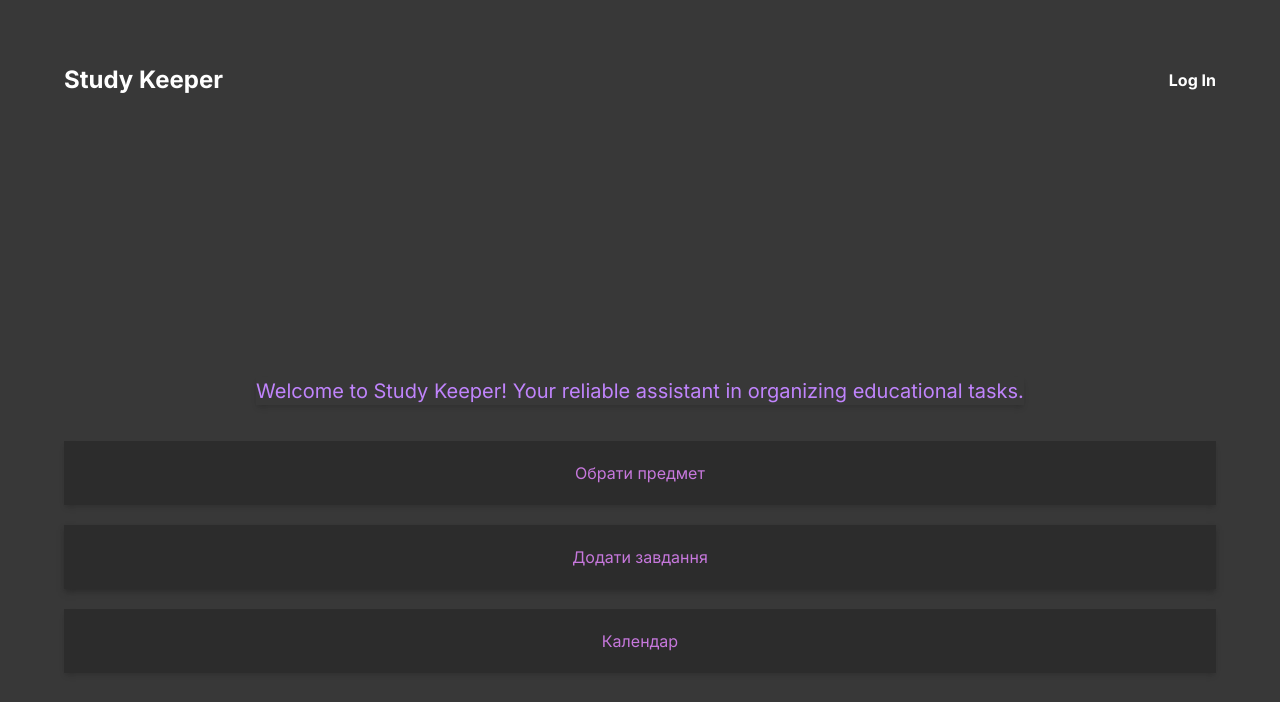
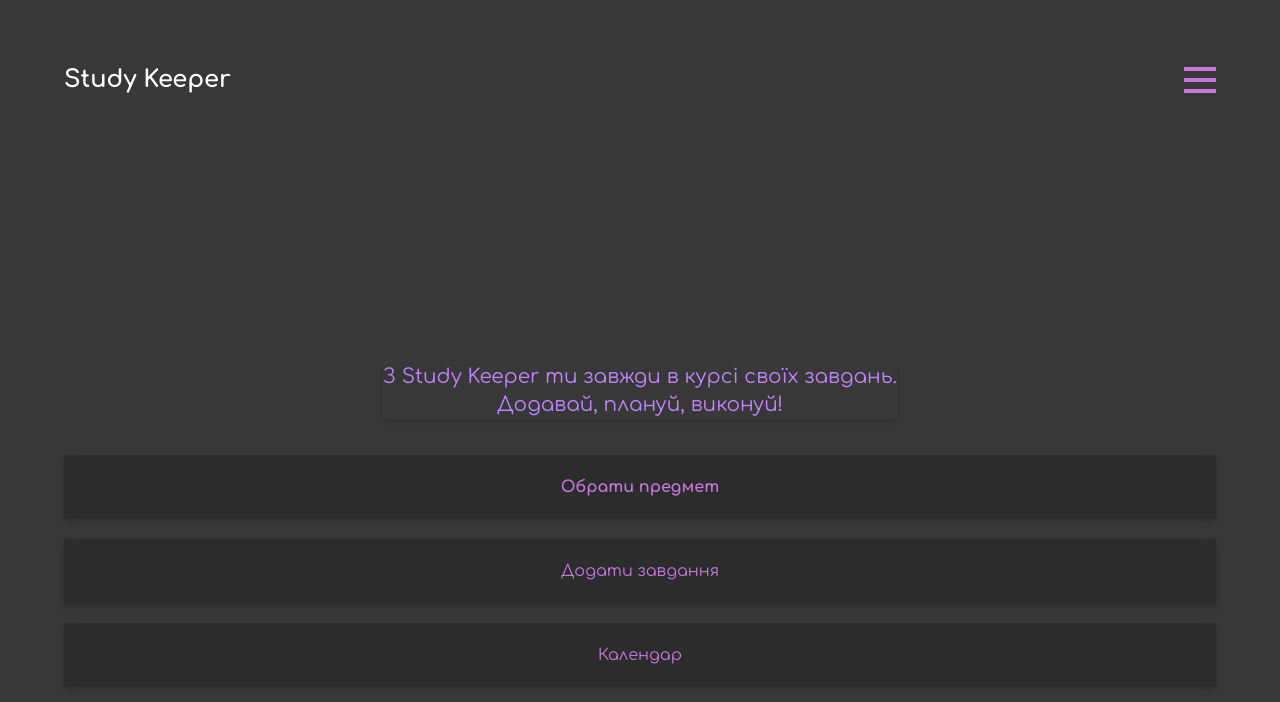
Before and after one commit to kenn2k/studykeeper_bot, a Next.js app in the folder frontend/: page / in a window 1280 px wide. Shown: the top 702 px of the page. Built offline with nearby package versions, Linux system fonts and the light colour scheme; no server answers.

Commit message:
upd: improve user feedback during registration and login

```diff
--- a/frontend/app/globals.css
+++ b/frontend/app/globals.css
@@ -1,9 +1,19 @@
+@import url("https://fonts.googleapis.com/css2?family=Nunito:ital,wght@0,200..1000;1,200..1000&display=swap");
+@import url("https://fonts.googleapis.com/css2?family=Nanum+Gothic:wght@400;700;800&family=Nunito:ital,wght@0,200..1000;1,200..1000&display=swap");
+@import url("https://fonts.googleapis.com/css2?family=Comfortaa:wght@300..700&display=swap");
+
 @tailwind base;
 @tailwind components;
 @tailwind utilities;
 
+@layer base {
+	body {
+		font-family: "Comfortaa", sans-serif;
+	}
+}
 body {
 	background-color: #383838;
+	font-family: "Comfortaa", sans-serif;
 }
 
 .fc {
--- a/frontend/app/layout.tsx
+++ b/frontend/app/layout.tsx
@@ -1,9 +1,9 @@
 import type { Metadata } from "next";
-import { Inter } from "next/font/google";
+// import { Inter } from "next/font/google";
 import { ReactQueryClientProvider } from "@/components/hooks/QueryClientProvider";
 import "./globals.css";
 
-const inter = Inter({ subsets: ["latin"] });
+// const inter = Inter({ subsets: ["latin"] });
 
 export const metadata: Metadata = {
 	title: "Create Next App",
@@ -18,7 +18,7 @@ export default function RootLayout({
 	return (
 		<html lang="en">
 			<ReactQueryClientProvider>
-				<body className={inter.className}>
+				<body>
 					<main>{children}</main>
 				</body>
 			</ReactQueryClientProvider>
--- a/frontend/components/login/Login.tsx
+++ b/frontend/components/login/Login.tsx
@@ -9,9 +9,11 @@ import { authService } from "@/services/auth";
 
 const Login = () => {
 	const router = useRouter();
+
 	const {
 		register,
 		handleSubmit,
+		setError,
 		formState: { errors },
 	} = useForm<IAuthForm>();
 
@@ -19,9 +21,13 @@ const Login = () => {
 		try {
 			const response = await authService.main("login", data);
 			console.log("User logged in:", response.data);
-			router.push("/tasks");
+			router.push("/");
 		} catch (error) {
 			console.error("Log in error:", error);
+			setError("email", {
+				type: "manual",
+				message: "Incorrect login data. Please try again.",
+			});
 		}
 	};
 	return (
@@ -46,10 +52,14 @@ const Login = () => {
 						type="email"
 						id="email"
 						placeholder="Email"
-						{...register("email", { required: "Email is required" })}
+						{...register("email", {
+							required: "Електронна пошта обов'язкова!",
+						})}
 					/>
 					{errors.email && (
-						<span className=" text-red-600 mt-3">{errors.email.message}</span>
+						<span className="px-1 text-red-600 text-sm mt-3">
+							{errors.email.message}
+						</span>
 					)}
 				</div>
 				<div className="flex flex-col">
@@ -58,10 +68,10 @@ const Login = () => {
 						type="password"
 						id="password"
 						placeholder="Password"
-						{...register("password", { required: "Password is required" })}
+						{...register("password", { required: "Це поле обов'язкове!" })}
 					/>
 					{errors.password && (
-						<span className=" text-red-600 mt-3">
+						<span className=" px-1 text-red-600 text-sm mt-3">
 							{errors.password.message}
 						</span>
 					)}
--- a/frontend/components/main/Main.tsx
+++ b/frontend/components/main/Main.tsx
@@ -1,54 +1,29 @@
 "use client";
 
 import Link from "next/link";
-import { useAuth } from "@/components/hooks/useAuth";
 import { Navbar } from "@/components/navbar/Navbar";
 
 const Main = () => {
-	const isAuthenticated = useAuth();
-
 	return (
 		<div className="h-[calc(100vh-71px)]">
 			<header className="flex justify-between items-center p-[5%]">
 				<h1 className="text-2xl text-white font-bold">Study Keeper</h1>
-				<div>
-					{!isAuthenticated ? (
-						<Link
-							href="/auth/login"
-							className="text-white font-bold"
-						>
-							Log In
-						</Link>
-					) : (
-						<Navbar />
-					)}
-				</div>
+
+				<Navbar />
 			</header>
-			<main className="p-[5%] flex-col flex h-full gap-5 justify-center items-center">
-				<p className="text-center text-xl mb-4 shadow-md text-purple-400">
-					Welcome to Study Keeper! Your reliable assistant in organizing
-					educational tasks.
+			<main className="p-[5%] flex-col flex h-full gap-5 justify-center  items-center">
+				<p className="text-center  text-xl mb-4 shadow-md text-purple-400">
+					З Study Keeper ти завжди в курсі своїх завдань. <br />
+					Додавай, плануй, виконуй!
 				</p>
-				<div className="bg-[#2C2C2C] px-3 shadow-md  py-5 w-full text-center text-[#C778DD]">
-					{!isAuthenticated ? (
-						<Link href="/auth/login">Обрати предмет</Link>
-					) : (
-						<Link href="/tasks">Обрати предмет</Link>
-					)}
+				<div className="bg-[#2C2C2C]   font-bold px-3 shadow-md  py-5 w-full text-center text-[#C778DD]">
+					<Link href="/tasks">Обрати предмет</Link>
 				</div>
 				<div className="bg-[#2C2C2C] px-3 py-5 shadow-md shadow-[#2C2C2C]  w-full text-center text-[#C778DD]">
-					{!isAuthenticated ? (
-						<Link href="/auth/login">Додати завдання</Link>
-					) : (
-						<Link href="/tasks">Додати завдання</Link>
-					)}
+					<Link href="/tasks/add-task">Додати завдання</Link>
 				</div>
 				<div className="bg-[#2C2C2C] px-3 py-5 w-full shadow-md   text-center text-[#C778DD]">
-					{!isAuthenticated ? (
-						<Link href="/auth/login">Календар</Link>
-					) : (
-						<Link href="/tasks">Календар</Link>
-					)}
+					<Link href="/tasks/calendar">Календар</Link>
 				</div>
 			</main>
 		</div>
--- a/frontend/components/navbar/Navbar.tsx
+++ b/frontend/components/navbar/Navbar.tsx
@@ -1,13 +1,22 @@
 "use client";
 
 import Link from "next/link";
+import { useRouter } from "next/navigation";
 import { useState } from "react";
+import { useAuth } from "@/components/hooks/useAuth";
+import { authService } from "@/services/auth";
 
 export const Navbar = () => {
 	const [isOpen, setIsOpen] = useState(false);
-
+	const router = useRouter();
+	const isAuthenticated = useAuth();
 	const toggleMenu = () => {
 		setIsOpen(!isOpen);
+	};
+
+	const handleLogout = async () => {
+		await authService.logout();
+		router.push("/auth/login");
 	};
 	return (
 		<header className=" fixed top-0 right-0 p-[5%] z-50">
@@ -36,26 +45,36 @@ export const Navbar = () => {
 					isOpen ? "translate-x-0" : "translate-x-full"
 				}`}
 			>
-				<nav className=" flex justify-center flex-col gap-4 mt-20 items-center">
+				<nav className=" px-4 flex justify-center flex-col text-lg font-bold gap-4 mt-20  items-start">
 					<Link
 						href="/tasks"
-						className="block text-xl p-4 text-[#C778DD]"
+						className="block  p-4 text-[#C778DD]"
 					>
 						Обрати предмет
 					</Link>
 					<Link
 						href="/tasks/add-task"
-						className="block text-xl p-4 text-[#C778DD]"
+						className="block  p-4 text-[#C778DD]"
 					>
 						Додати завдання
 					</Link>
 
 					<Link
 						href="/tasks/calendar"
-						className="block text-xl p-4 text-[#C778DD]"
+						className="block  p-4 text-[#C778DD]"
 					>
 						Календар
 					</Link>
+					{isAuthenticated ? (
+						<button
+							onClick={handleLogout}
+							className=" p-4 text-[#C778DD]"
+						>
+							Вийти
+						</button>
+					) : (
+						<p>{""}</p>
+					)}
 				</nav>
 			</div>
 		</header>
--- a/frontend/components/register/Register.tsx
+++ b/frontend/components/register/Register.tsx
@@ -12,6 +12,7 @@ const Register = () => {
 	const {
 		register,
 		handleSubmit,
+		setError,
 		formState: { errors },
 	} = useForm<IAuthForm>();
 
@@ -21,7 +22,11 @@ const Register = () => {
 
 			router.push("/");
 		} catch (error) {
-			console.error("Registration error:", error);
+			console.error("Log in error:", error);
+			setError("email", {
+				type: "manual",
+				message: "Цей email вже зайнятий!",
+			});
 		}
 	};
 
@@ -47,10 +52,14 @@ const Register = () => {
 						type="email"
 						id="email"
 						placeholder="Email"
-						{...register("email", { required: "Email is required" })}
+						{...register("email", {
+							required: "Електронна пошта обов'язкова!",
+						})}
 					/>
 					{errors.email && (
-						<span className=" text-red-600 mt-3">{errors.email.message}</span>
+						<span className=" px-1 text-red-600 text-sm mt-3">
+							{errors.email.message}
+						</span>
 					)}
 				</div>
 				<div className="flex flex-col">
@@ -59,10 +68,10 @@ const Register = () => {
 						type="password"
 						id="password"
 						placeholder="Password"
-						{...register("password", { required: "Password is required" })}
+						{...register("password", { required: "Це поле обов'язкове!" })}
 					/>
 					{errors.password && (
-						<span className=" text-red-600 mt-3">
+						<span className=" px-1 text-red-600 text-sm mt-3">
 							{errors.password.message}
 						</span>
 					)}
--- a/frontend/components/tasks/Tasks.tsx
+++ b/frontend/components/tasks/Tasks.tsx
@@ -1,7 +1,5 @@
 "use client";
 
-import { useQuery } from "@tanstack/react-query";
-import React, { useEffect, useState } from "react";
 import { useGetTasks } from "@/components/hooks/useForm";
 import TaskItem from "@/components/tasks/TaskItem";
 import { ITaskForm } from "@/types/types";
@@ -12,10 +10,7 @@ interface ITaskItemProps extends ITaskForm {
 }
 
 const Tasks = () => {
-	const { data, isError, isPending } = useGetTasks();
-	if (isPending) {
-		return <span>Loading...</span>;
-	}
+	const { data, isError } = useGetTasks();
 
 	if (isError) {
 		return <span>Error: something happened</span>;
@@ -30,8 +25,9 @@ const Tasks = () => {
 		}
 	};
 	return (
-		<div>
-			{data.map((task: ITaskItemProps) => (
+		<div className=" ">
+			{data && data.length > 0 ? (
+				data.map((task: ITaskItemProps) => (
 					<TaskItem
 						key={task.id}
 						note={task.note}
@@ -42,7 +38,12 @@ const Tasks = () => {
 						id={task.id}
 						handleDelete={handleDelete}
 					/>
-			))}
+				))
+			) : (
+				<div className=" bg-[#2C2C2C] flex mt-20 p-4 text-lg items-center justify-center">
+					<p className="text-[#C778DD]">Наразі у вас немає завдань.</p>
+				</div>
+			)}
 		</div>
 	);
 };
--- a/frontend/services/auth.ts
+++ b/frontend/services/auth.ts
@@ -20,4 +20,12 @@ export const authService = {
 			tokenService.saveAccessTokenInCookies(response.data.accessToken);
 		return response;
 	},
+	async logout() {
+		try {
+			await apiClassic.post("/auth/logout");
+			tokenService.removeAccessTokenFromCookies();
+		} catch (error) {
+			console.error("Logout failed:", error);
+		}
+	},
 };
--- a/frontend/services/token.ts
+++ b/frontend/services/token.ts
@@ -17,6 +17,12 @@ class TokenService {
 			expires: 1,
 		});
 	}
+	removeAccessTokenFromCookies() {
+		Cookies.remove(this.ACCESS_TOKEN_NAME, {
+			domain: "localhost",
+			sameSite: "strict",
+		});
+	}
 }
 
 export const tokenService = new TokenService();
--- a/frontend/tailwind.config.ts
+++ b/frontend/tailwind.config.ts
@@ -7,6 +7,11 @@ const config: Config = {
 		"./app/**/*.{js,ts,jsx,tsx,mdx}",
 	],
 	theme: {
+		fontFamily: {
+			// nunito: ["Nunito", "sans-serif"],
+			// nanum: ["Nanum Gothic", "sans-serif"],
+			sans: ["Comfortaa", "sans-serif"],
+		},
 		extend: {
 			backgroundImage: {
 				"gradient-radial": "radial-gradient(var(--tw-gradient-stops))",
```
Also changed, not shown: 1 other file (tests, documents, lock files or other folders). Lines whose indentation alone changed are shown as unchanged.
